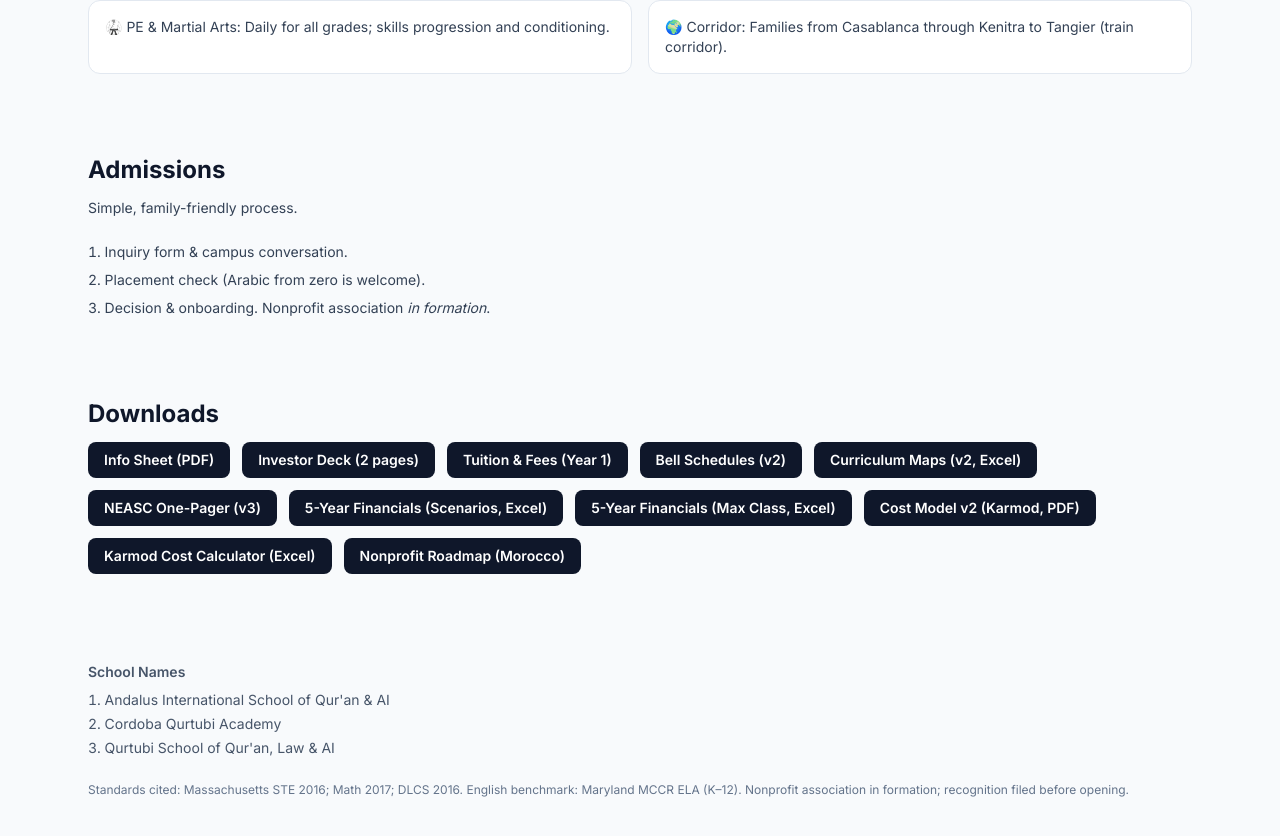
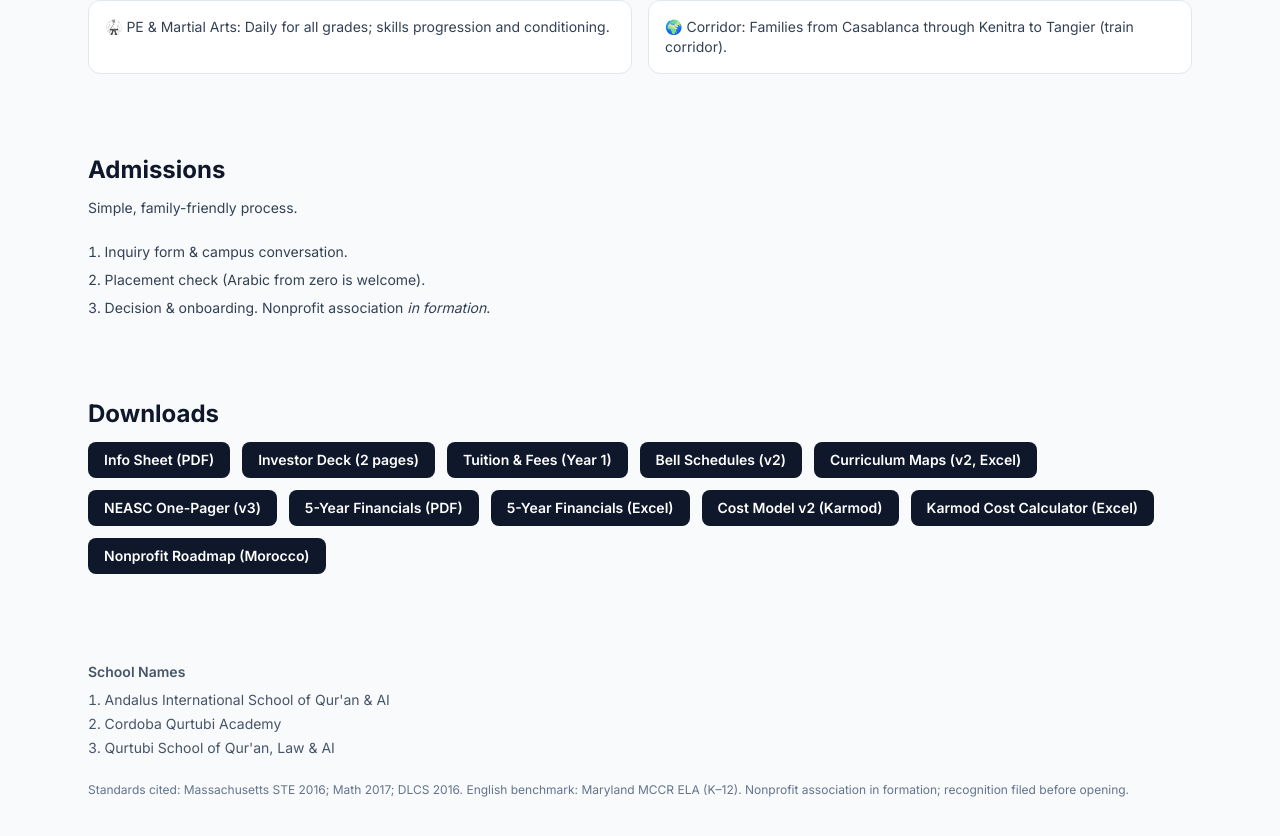
Before and after one commit to patience62003/andalus2, a React (Vite) app: page / in a window 1280 px wide. Shown: the part 1827-2663 px from the top of the page. Built offline with nearby package versions, Linux system fonts and the light colour scheme.

Commit message:
Update App.tsx

```diff
--- a/src/App.tsx
+++ b/src/App.tsx
@@ -91,18 +91,18 @@ export default function App(){
   <div className="flex flex-wrap gap-3">
     <Button label="Info Sheet (PDF)" href="/Andalus_Investor_Summary_v2.pdf" />
     <Button label="Investor Deck (2 pages)" href="/Andalus_Investor_Deck_2pg.pdf" />
-    <Button label="Tuition & Fees (Year 1)" href="/Tuition_and_Fees_Y1_Public.pdf" />
+    <Button label="Tuition & Fees (Year 1)" href="/Tuition_and_Fees_Y1_Public_v2.pdf" />
     <Button label="Bell Schedules (v2)" href="/Bell-Schedules-v2.pdf" />
     <Button label="Curriculum Maps (v2, Excel)" href="/Andalus_Curriculum_Maps_v2.xlsx" />
     <Button label="NEASC One-Pager (v3)" href="/NEASC-Alignment-OnePager-v3.pdf" />
-    <Button label="5-Year Financials (Scenarios, Excel)" href="/Andalus_5yr_Pro_Forma_SCENARIOS.xlsx" />
-    <Button label="5-Year Financials (Max Class, Excel)" href="/Andalus_5yr_Pro_Forma_MAXCLASS.xlsx" />
-    <Button label="Cost Model v2 (Karmod, PDF)" href="/Cost_Model_v2_Karmod.pdf" />
+    <Button label="5-Year Financials (PDF)" href="/FiveYear_Financials_v3_$2000tuition.pdf" />
+    <Button label="5-Year Financials (Excel)" href="/Andalus_5yr_Pro_Forma_SCENARIOS_v3.xlsx" />
+    <Button label="Cost Model v2 (Karmod)" href="/Cost_Model_v2_Karmod.pdf" />
     <Button label="Karmod Cost Calculator (Excel)" href="/Karmod_Cost_Calculator_v2.xlsx" />
     <Button label="Nonprofit Roadmap (Morocco)" href="/Nonprofit-Roadmap-Morocco-v1.pdf" />
   </div>
+</Section>
 
-</Section>
 
   <footer className="max-w-6xl mx-auto px-6 py-12 text-sm text-slate-600">
    <h4 className="font-semibold">School Names</h4>
```
